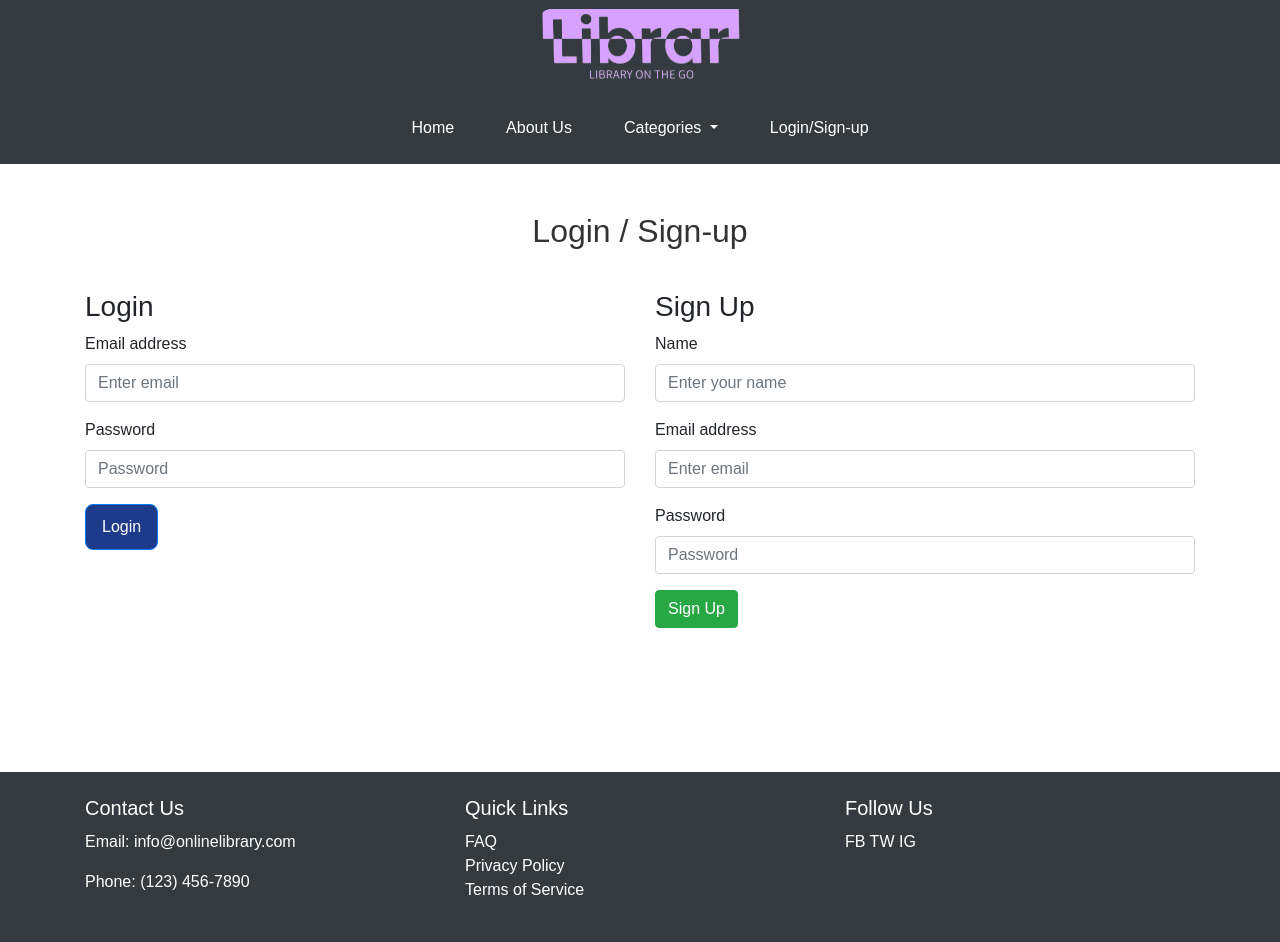
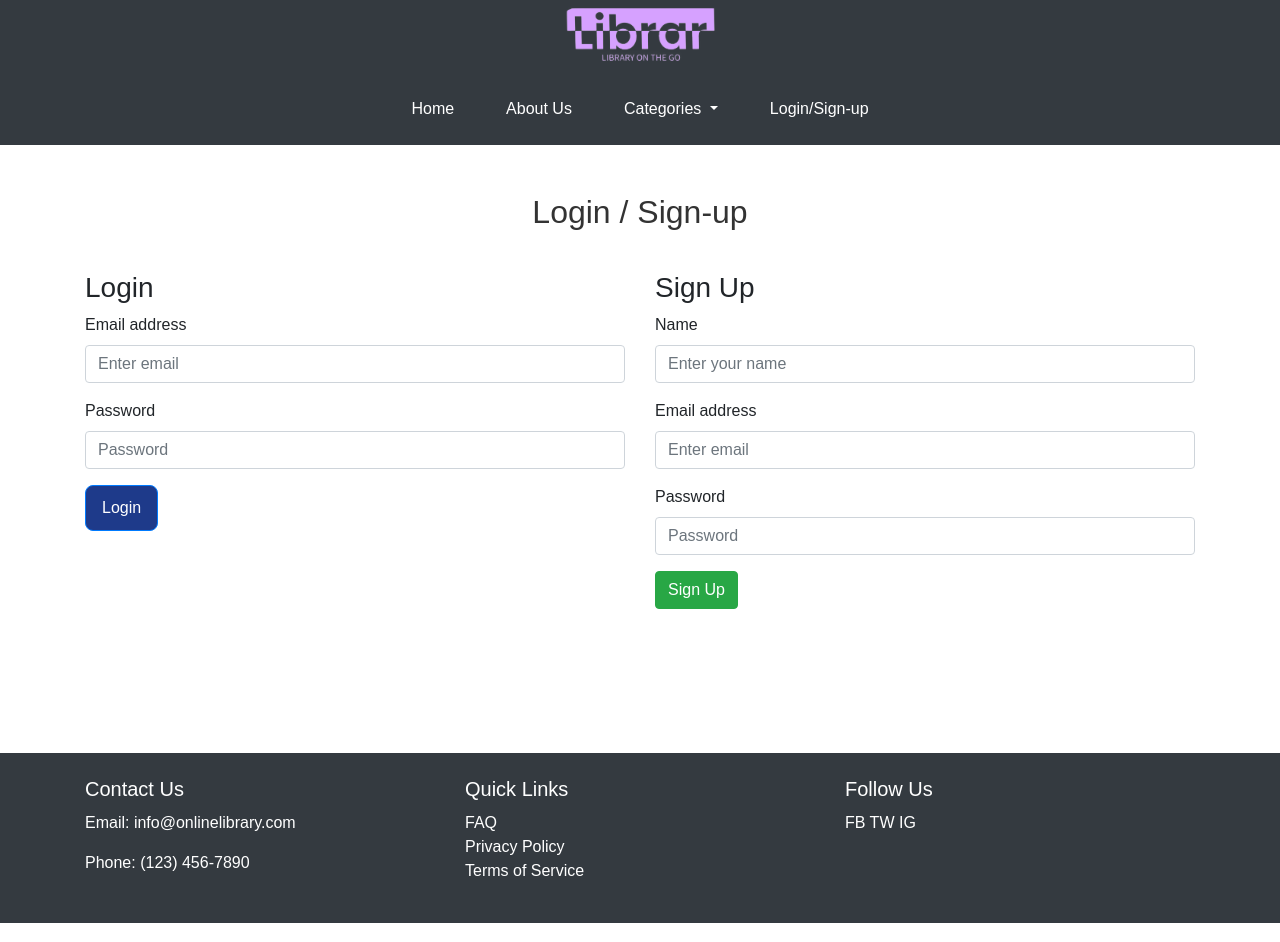
Before and after one commit to Fawzred/Fawzred.github.io, a plain HTML site: page login.html in a window 1280 px wide. Drawn offline with nearby package versions, Linux system fonts and the light colour scheme.

Commit message:
Update login.html

```diff
--- a/login.html
+++ b/login.html
@@ -34,7 +34,7 @@
     <!-- Header -->
 <header class="bg-dark p-3 text-center">
     <div class="container">
-        <img src="images/logo.png" width="200px" class="mx-auto d-block mb-3 logo">
+        <img src="images/logo.png" width="150px" class="mx-auto d-block mb-3 logo">
         <nav>
             <ul class="nav justify-content-center">
                 <li class="nav-item">
```
